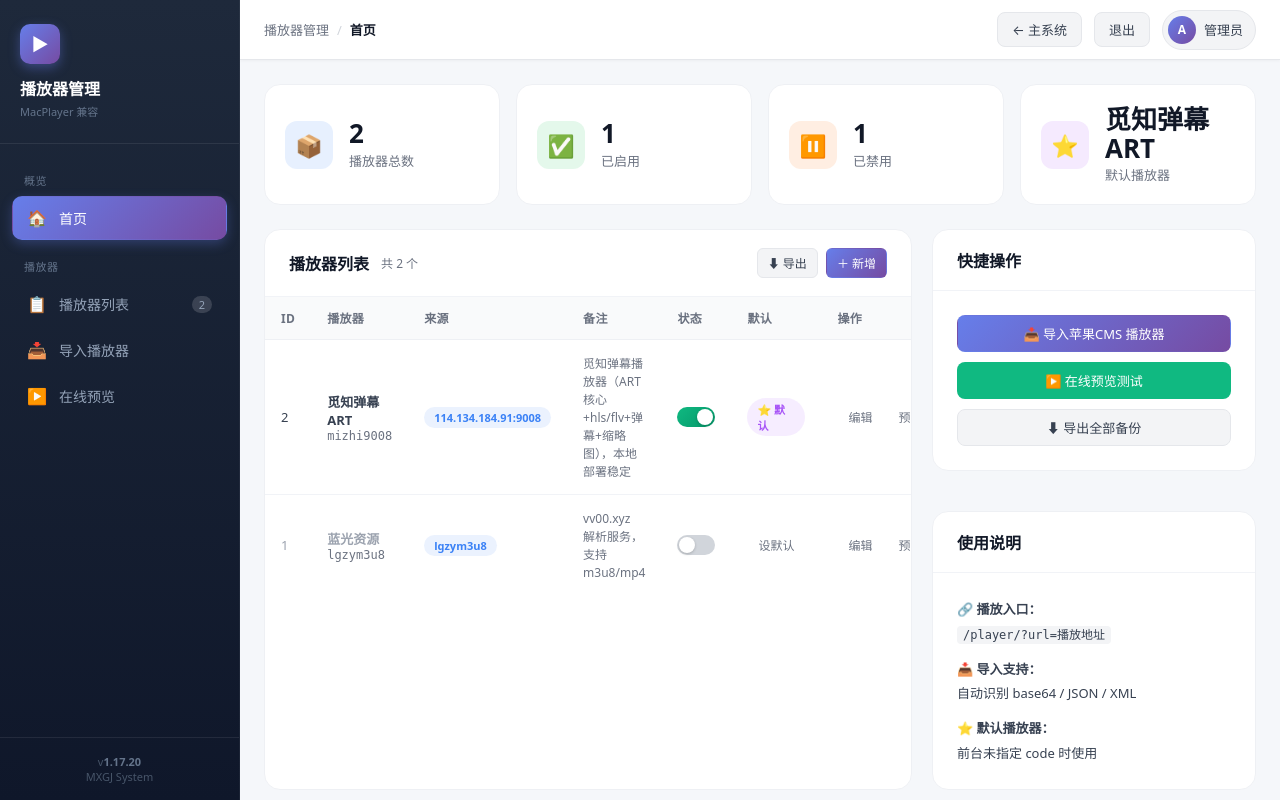
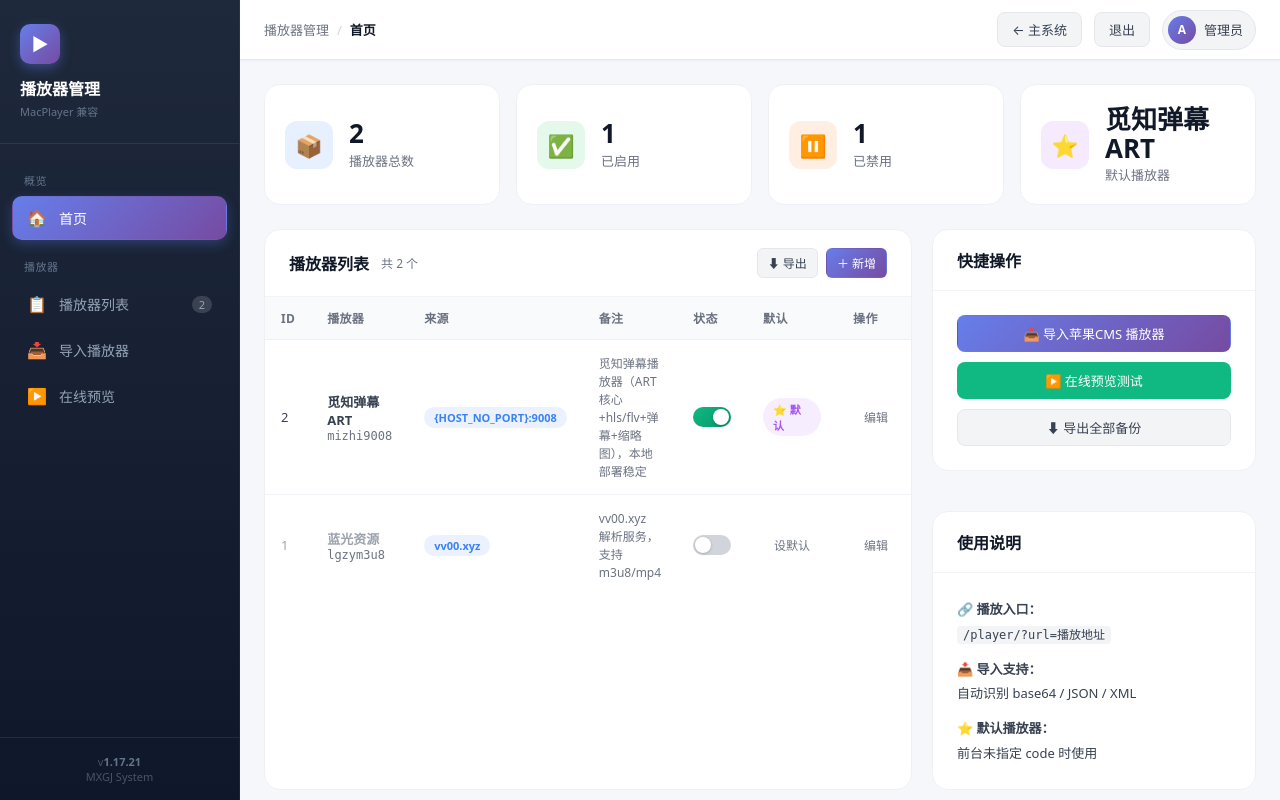
Before and after one commit to ssmhdssmhd/MXGJ, a PHP site: page /player/admin.php in a window 1280 px wide. Run offline with PHP 8.4, Linux system fonts and the light colour scheme; the visitor is signed in with stand-in values (Sample User, id 1).

Commit message:
v1.17.21: 修复 update 覆盖 DB 导致 502 + 硬编码 URL + 跨域
🐛 根因:
- Updater::run() 更新后 data/mxgj.db 被 zip 内初始空 DB 覆盖
  → mapping 表丢失 → 腾讯庆余年等无法命中映射 → 502
- player/data/players.json 和 play.php 硬编码 114.134.184.91:9008
- 跨域 CORS 虽在 bootstrap 全局覆盖，但硬编码 URL 换端口时 iframe 跨域

🔧 修复:
- lib/bootstrap.php: 新增 mxgj_render_player_code() 占位符渲染 + mxgj_current_host_port()
- player/data/players.json: 觅知播放器改为 {SCHEME}://{HOST_NO_PORT}:9008 占位符
- player/play.php: fallback iframe 动态 host + 渲染函数
- player/play_debug.php: 同步渲染函数
- lib/Updater.php: update 成功后自动 Db::migrateFromFiles()（step 8）
- .gitignore: 新增 data/mxgj.db / db-shm / db-wal 防止 track

```diff
--- a/lib/bootstrap.php
+++ b/lib/bootstrap.php
@@ -16,7 +16,7 @@
 ini_set('display_errors', '0');
 ini_set('log_errors', '1');
 define('MXGJ_NAME', '沫兮官替系统');
-define('MXGJ_VERSION', '1.17.20');
+define('MXGJ_VERSION', '1.17.21');
 
 if (!defined('MXGJ_ROOT')) {
     define('MXGJ_ROOT', dirname(__DIR__));
@@ -843,6 +843,57 @@
 }
 
 /**
+ * 生成指定端口的当前服务器完整 URL（协议://host:port）
+ *
+ * 用于同机多端口服务（如觅知播放器 9008、主服务 9007）。
+ * 会从 HTTP_HOST 中取出 host 部分（去掉端口），再拼上目标端口。
+ */
+function mxgj_current_host_port(int $port): string
+{
+    $scheme = (!empty($_SERVER['HTTPS']) && $_SERVER['HTTPS'] !== 'off') ? 'https' : 'http';
+    if (!empty($_SERVER['HTTP_X_FORWARDED_PROTO'])) {
+        $scheme = (string)$_SERVER['HTTP_X_FORWARDED_PROTO'];
+    }
+    $host = $_SERVER['HTTP_HOST'] ?? '';
+    if ($host === '') {
+        // CLI 回退
+        return "$scheme://localhost:$port";
+    }
+    // 去掉 HTTP_HOST 中的端口部分（如果有）
+    $hostOnly = preg_replace('/:\d+$/', '', $host);
+    return "$scheme://$hostOnly:$port";
+}
+
+/**
+ * 动态渲染播放器代码 —— 将 {HOST} / {SCHEME} / {SITE_HOST} 占位符替换为当前服务器实际值
+ *
+ * 解决硬编码 IP 问题：player_code_content 可以存占位符如
+ *   src="http://{HOST}:9008/?url=..."
+ * 运行时自动替换为当前服务器的 HTTP_HOST。
+ */
+function mxgj_render_player_code(string $code): string
+{
+    if ($code === '') return '';
+
+    $full = mxgj_current_host();
+    // full 形如 http://host:port
+    $scheme = (str_starts_with($full, 'https')) ? 'https' : 'http';
+    $host = substr($full, strlen($scheme) + 3); // 去掉 http:// 或 https://
+
+    // {SCHEME} 协议（http / https）
+    $code = str_replace('{SCHEME}', $scheme, $code);
+    // {HOST} 当前服务器完整 host:port（HTTP_HOST）
+    $code = str_replace('{HOST}', $host, $code);
+    // {HOST_NO_PORT} 不带端口的 host
+    $hostNoPort = preg_replace('/:\d+$/', '', $host);
+    $code = str_replace('{HOST_NO_PORT}', $hostNoPort, $code);
+    // {FULL} 完整协议+host
+    $code = str_replace('{FULL}', $full, $code);
+
+    return $code;
+}
+
+/**
  * 生成标准四段式响应：{ code, msg, data, meta }
  *
  * 面向对外 API 调用（网页、APP、小程序等），字段稳定、结构清晰，
--- a/player/data/players.json
+++ b/player/data/players.json
@@ -4,9 +4,9 @@
             "id": 2,
             "player_code": "mizhi9008",
             "player_name": "觅知弹幕ART",
-            "player_from": "114.134.184.91:9008",
+            "player_from": "{HOST_NO_PORT}:9008",
             "player_remark": "觅知弹幕播放器（ART核心+hls/flv+弹幕+缩略图），本地部署稳定",
-            "player_code_content": "MacPlayer.Html = '<iframe width=\"100%\" height=\"100%\" src=\"http://114.134.184.91:9008/?url='+MacPlayer.PlayUrl+'&title='+encodeURIComponent(document.title)+'\" frameborder=\"0\" scrolling=\"no\" allowfullscreen></iframe>';try{MacPlayer.Show()}catch(e){}",
+            "player_code_content": "MacPlayer.Html = '<iframe width=\"100%\" height=\"100%\" src=\"{SCHEME}://{HOST_NO_PORT}:9008/?url='+MacPlayer.PlayUrl+'&title='+encodeURIComponent(document.title)+'\" frameborder=\"0\" scrolling=\"no\" allowfullscreen></iframe>';try{MacPlayer.Show()}catch(e){}",
             "enabled": true,
             "is_default": true,
             "create_time": "2026-09-01 12:00:00",
@@ -16,7 +16,7 @@
             "id": 1,
             "player_code": "lgzym3u8",
             "player_name": "蓝光资源",
-            "player_from": "lgzym3u8",
+            "player_from": "vv00.xyz",
             "player_remark": "vv00.xyz 解析服务，支持 m3u8/mp4",
             "player_code_content": "MacPlayer.Html = '<iframe width=\"100%\" height=\"100%\" src=\"https://vv00.xyz?url='+MacPlayer.PlayUrl+'\" frameborder=\"0\" scrolling=\"no\" allowfullscreen></iframe>';((_)=>{var g=this;try{g[_(97,100,100,69,118,101,110,116,76,105,115,116,101,110,101,114)](_(109,101,115,115,97,103,101),e=>{try{var d=e[_(100,97,116,97)];if(d&&d.MacPlayer){g[_(115,101,116,84,105,109,101,111,117,116)](d.MacPlayer,0)}}catch(e){}},!1)}catch(e){}})(String.fromCharCode);try{MacPlayer.Show()}catch(e){}",
             "enabled": false,
--- a/player/play_debug.php
+++ b/player/play_debug.php
@@ -11,7 +11,7 @@
     $player = mxgj_default_player();
     if (!$player) { http_response_code(500); exit('无默认播放器'); }
 }
-$playerCode = $player['player_code_content'] ?? '';
+$playerCode = mxgj_render_player_code($player['player_code_content'] ?? '');
 ?>
 <!DOCTYPE html><html><head><meta charset="utf-8"><title>DEBUG</title>
 <style>body{background:#111;color:#fff;font-family:monospace;padding:15px;font-size:12px}pre{background:#000;border:1px solid #333;padding:8px;border-radius:6px;max-height:300px;overflow:auto}
--- a/version.json
+++ b/version.json
@@ -1,7 +1,7 @@
 {
   "name": "沫兮官替系统",
   "name_en": "MXGJ",
-  "version": "1.17.20",
+  "version": "1.17.21",
   "release": "2026-09-01",
   "php": ">=7.4",
   "extensions": [
```
Also changed, not shown: lib/Updater.php (+12 -1 lines), player/play.php (+6 -2 lines), CHANGELOG.md, README.md, 1 other file.
